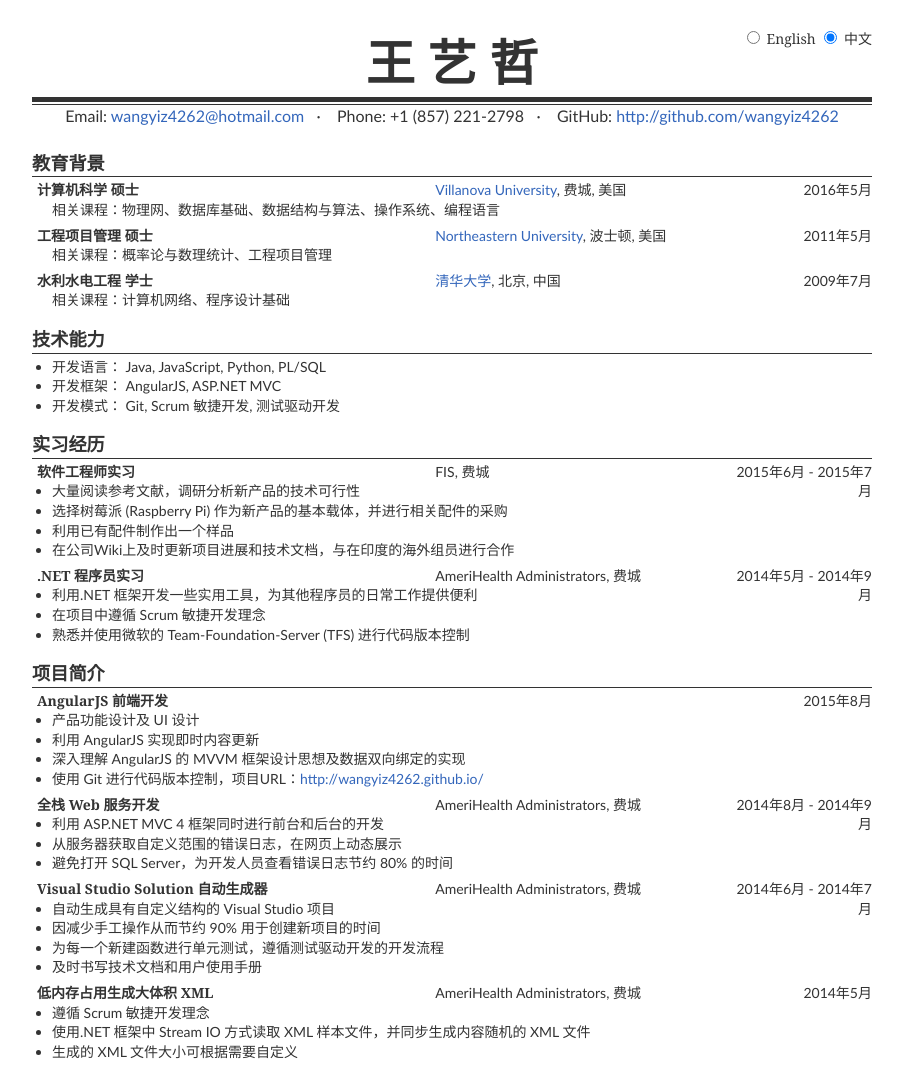
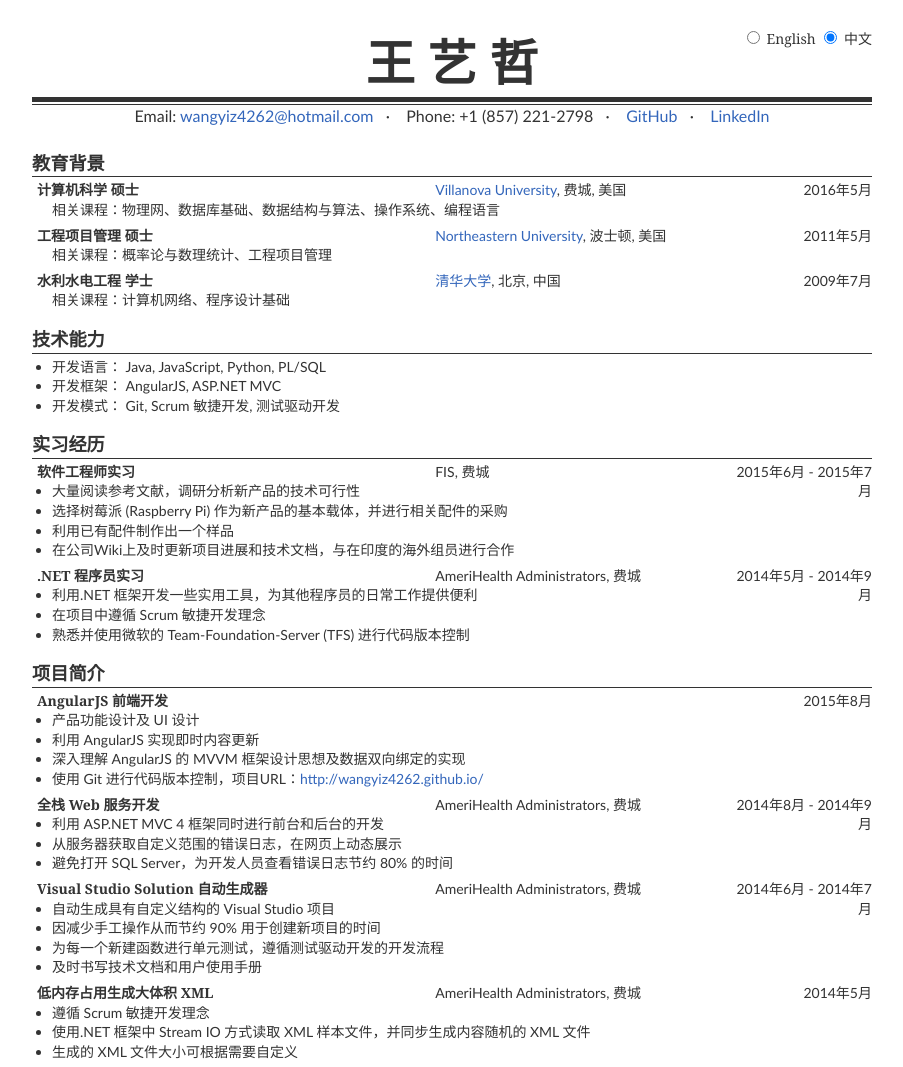
Before and after one commit to wangyiz4262/resume, a plain HTML site: page index.html in a window 1280 px wide. Shown: the whole page, without its empty margins (188-1091 px from the left). Drawn offline with nearby package versions, Linux system fonts and the light colour scheme.

Commit message:
Minor bug fixed

```diff
--- a/index.html
+++ b/index.html
@@ -16,7 +16,7 @@
 
 		<div id="contact">
 			<span ng-repeat="contact in contacts">
-				<span ng-bind="contact.name"></span>: <span ng-bind-html="toHtml(contact.value)"></span><span ng-if="!$last">&nbsp;&nbsp;&nbsp;&#903;&nbsp;&nbsp;&nbsp;</span>
+				<span ng-bind-html="toHtml(contact)"></span><span ng-if="!$last">&nbsp;&nbsp;&nbsp;&#903;&nbsp;&nbsp;&nbsp;</span>
 			</span>
 		</div>
 
--- a/js/app.js
+++ b/js/app.js
@@ -15,9 +15,10 @@ resumeApp.controller('resumeCtrl', ['$scope', '$sce', function($scope, $sce) {
 	$scope.switchLanguage = function(lang) {
 		$scope.fullname = fullname_multilingual[lang];
 		$scope.contacts = [
-			{name: 'Email', value: '<a href="mailto:wangyiz4262@hotmail.com">wangyiz4262@hotmail.com</a>'},
-			{name: 'Phone', value: '+1 (857) 221-2798'},
-			{name: 'GitHub', value: '<a href="http://github.com/wangyiz4262" target="_blank">http://github.com/wangyiz4262</a>'}
+			'Email: <a href="mailto:wangyiz4262@hotmail.com">wangyiz4262@hotmail.com</a>',
+			'Phone: +1 (857) 221-2798',
+			'<a href="http://github.com/wangyiz4262" target="_blank">GitHub</a>',
+			'<a href="https://www.linkedin.com/in/wangyizhe" target="_blank">LinkedIn</a>'
 		];
 		$scope.educations = educations_multilingual[lang];
 		$scope.skills = skills_multilingual[lang];
```
